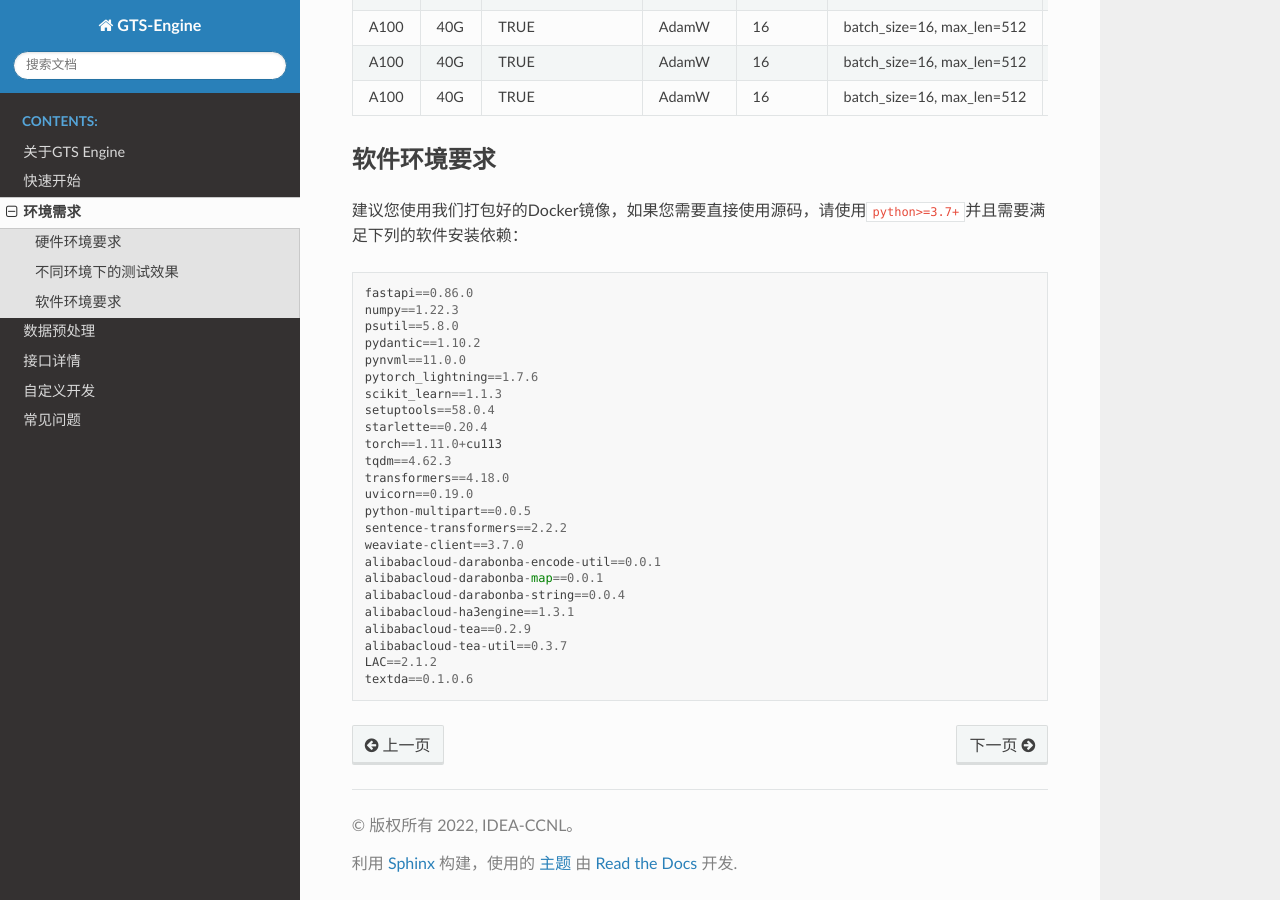
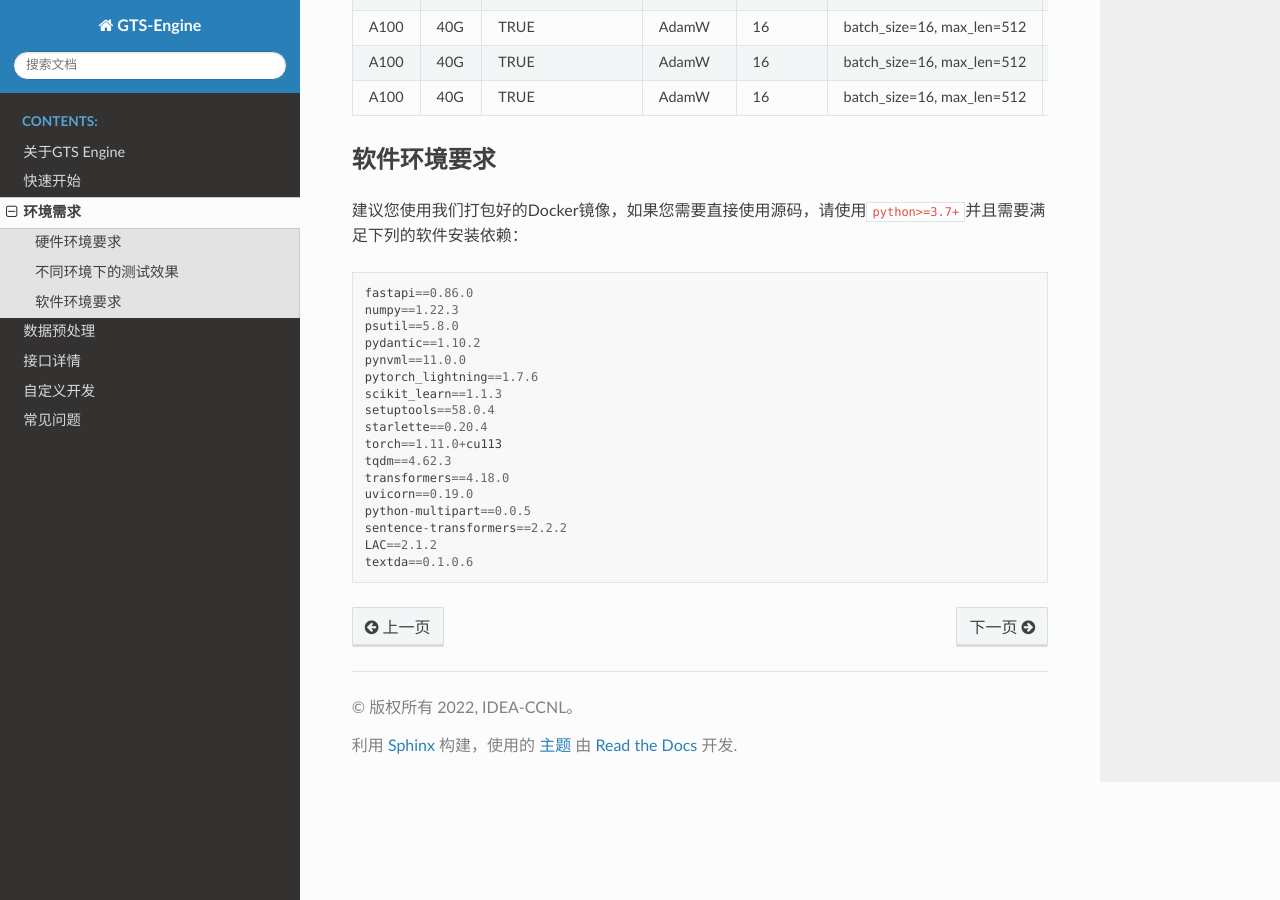
Before and after one commit to IDEA-CCNL/GTS-Engine-Doc, a Sphinx documentation site: the page built from source/docs/requirement.md, in a window 1280 px wide and 900 px high, scrolled down 1820 px. Built offline with Sphinx 7.4.7 and the Read the Docs theme 2.0.0, drawn with Linux system fonts in a browser that asks for light colours.

Commit message:
update requirements

````diff
--- a/source/docs/requirement.md
+++ b/source/docs/requirement.md
@@ -83,13 +83,6 @@ transformers==4.18.0
 uvicorn==0.19.0
 python-multipart==0.0.5
 sentence-transformers==2.2.2
-weaviate-client==3.7.0
-alibabacloud-darabonba-encode-util==0.0.1
-alibabacloud-darabonba-map==0.0.1
-alibabacloud-darabonba-string==0.0.4
-alibabacloud-ha3engine==1.3.1
-alibabacloud-tea==0.2.9
-alibabacloud-tea-util==0.3.7
 LAC==2.1.2
 textda==0.1.0.6
 ```
````
